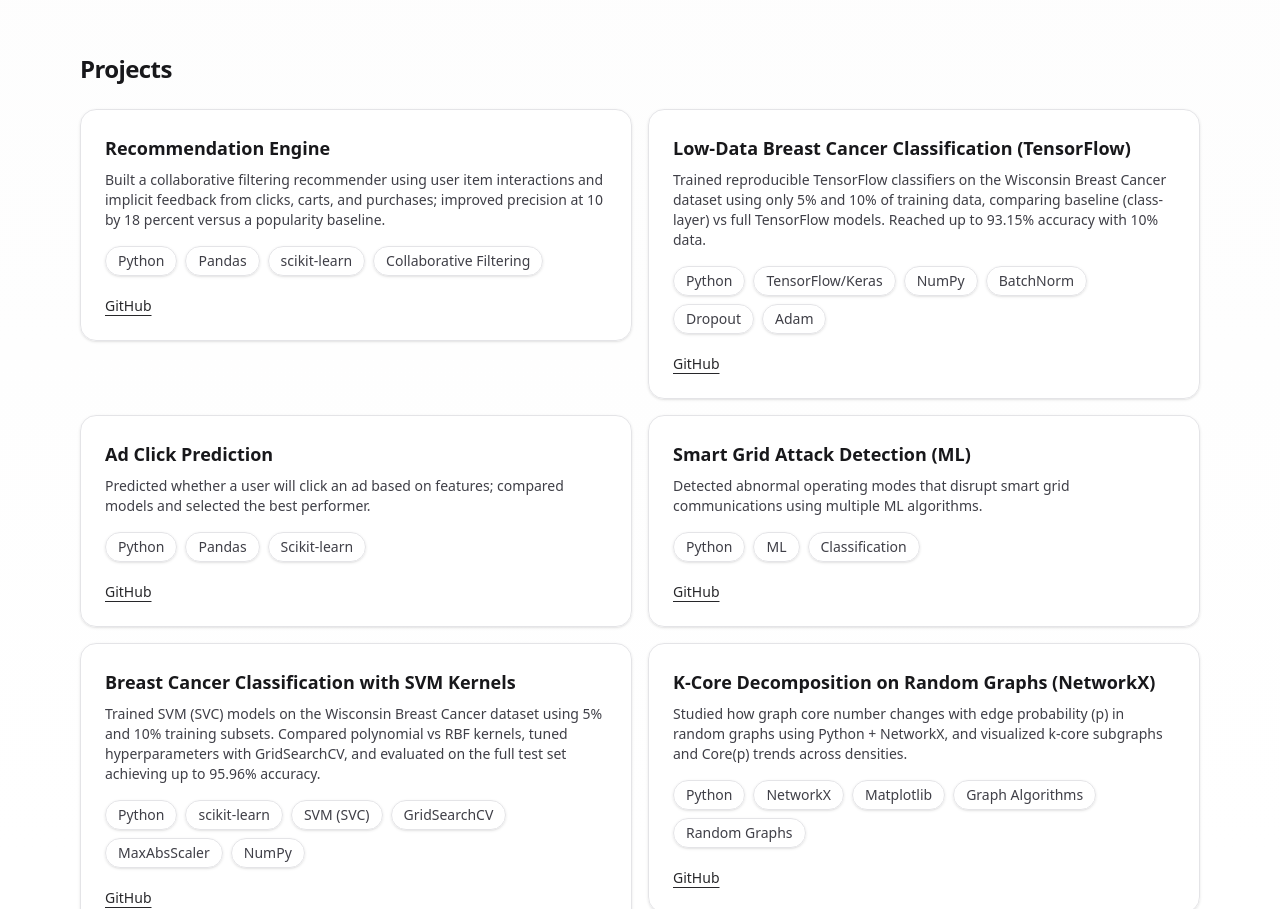
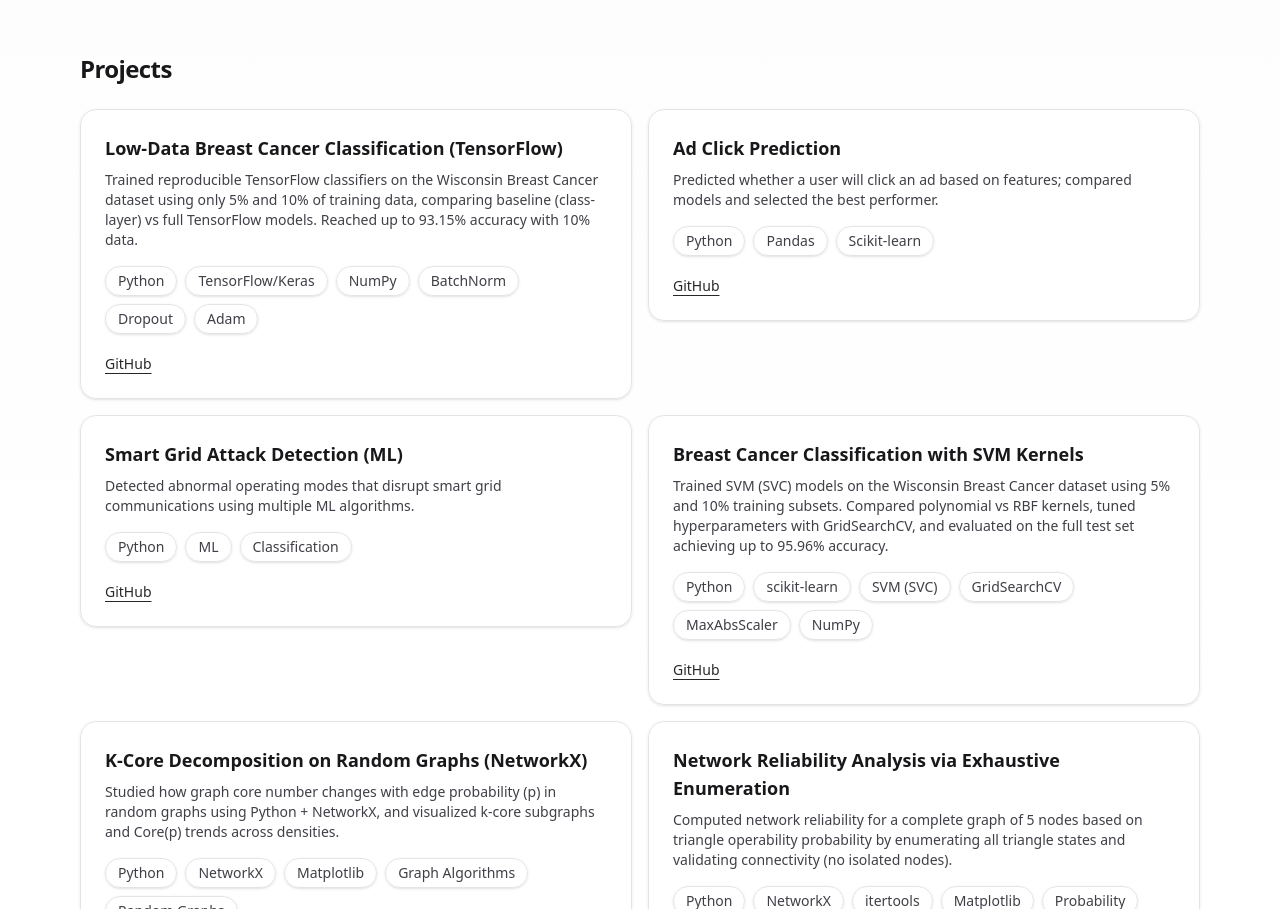
Before and after one commit to pranithareddy555/pranitha-portfolio, a React (Vite) app: page / in a window 1280 px wide. Shown: the part 1680-2589 px from the top of the page. Built offline with nearby package versions, Linux system fonts and the light colour scheme.

Commit message:
Update data.ts

```diff
--- a/src/data.ts
+++ b/src/data.ts
@@ -63,13 +63,7 @@ export const experience = [
 ];
 
 export const projects = [
-    {
-  name: "Recommendation Engine",
-  description:
-    "Built a collaborative filtering recommender using user item interactions and implicit feedback from clicks, carts, and purchases; improved precision at 10 by 18 percent versus a popularity baseline.",
-  tech: ["Python", "Pandas", "scikit-learn", "Collaborative Filtering"],
-  links: [{ label: "GitHub", href: "https://github.com/pranithareddy555" }],
-},
+
  {
   name: "Low-Data Breast Cancer Classification (TensorFlow)",
   description:
```
